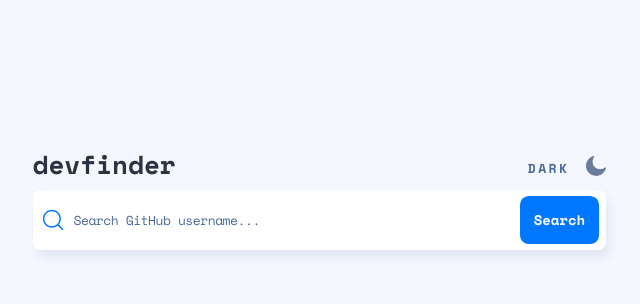
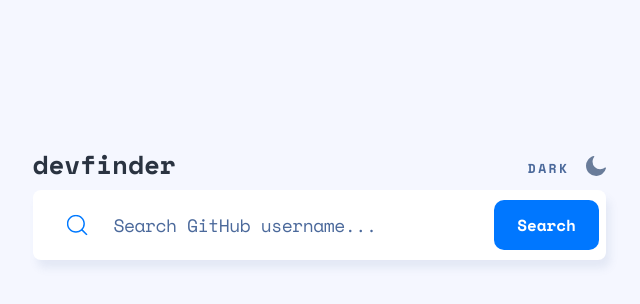
Before and after one commit to xaviguasch/github-user-search-app-react-redo-frontendmentor-prac, a React (Create React App) app: page / in a window 1280 px wide. Shown: the top 304 px of the page, without its empty margins (321-961 px from the left). Built offline with nearby package versions, Linux system fonts and the light colour scheme.

Commit message:
refactored whole error display functionality

```diff
--- a/src/App.js
+++ b/src/App.js
@@ -8,8 +8,7 @@
 
 function App() {
   const [userData, setUserData] = useState()
-  const [error, setError] = useState('')
-  const [errorDisplay, setErrorDisplay] = useState(true)
+  const [errorDisplay, setErrorDisplay] = useState(false)
   const [darkMode, setDarkMode] = useState(false)
 
   const getDataFromAPI = (user) => {
@@ -22,7 +21,6 @@
       })
       .then((data) => setUserData(data))
       .catch((error) => {
-        setError(error.message)
         setErrorDisplay(true)
       })
   }
@@ -44,14 +42,20 @@
     setDarkMode((prevState) => !prevState)
   }
 
-  if (error && errorDisplay) return <h1 onClick={hideErrorDisplay}>{error}</h1>
-
   return (
     <div className={`App ${darkMode ? 'dark-mode' : ''}`}>
       <div className='wrapper'>
         <Toggle darkMode={darkMode} onActivateDarkMode={activateDarkMode} />
-        <Search onSearchSubmit={handleSearchSubmit} darkMode={darkMode} />
-        {userData && <InfoCard userData={userData} darkMode={darkMode} />}
+        <Search
+          onSearchSubmit={handleSearchSubmit}
+          darkMode={darkMode}
+          errorDisplay={errorDisplay}
+          onHideErrorDisplay={hideErrorDisplay}
+        />
+
+        {!errorDisplay && userData && (
+          <InfoCard userData={userData} darkMode={darkMode} />
+        )}
       </div>
     </div>
   )
--- a/src/components/InfoCard.css
+++ b/src/components/InfoCard.css
@@ -129,31 +129,78 @@
 
 /* Tablet */
 @media (min-width: 768px) {
+  /* Card */
   .card {
+    margin-top: 1.5em;
+
     padding: 2.5em;
+  }
+
+  .card__main-grid {
+    column-gap: 2.5em;
+    row-gap: 1.5em;
+  }
+
+  .card__avatar {
+    width: 117px;
+    height: 117px;
+    margin-top: 0;
+  }
+
+  .starting-date {
+    margin-top: 0;
+  }
+
+  .card__inner-grid-2 {
+    margin-top: 0;
+
+    /* As mother grid */
+    row-gap: 1.875em;
+  }
+
+  .stats {
+    padding: 1em 2em 0.75em;
+
+    justify-content: center;
+  }
+
+  .measure {
+    text-align: left;
+    width: 100%;
+  }
+
+  .info {
+    flex-direction: column;
+    gap: 1.25em;
   }
 
   .info--list {
     grid-template-columns: 1fr 1fr;
+    grid-template-rows: auto auto;
+    row-gap: 1.1875em;
+  }
 
-    grid-template-areas:
-      'location twitter'
-      'blog company';
+  .list-el {
+    font-size: var(--fs-15);
+    width: 100%;
+
+    gap: 1em;
   }
 
   .list-el--location {
-    grid-area: location;
+    grid-row: 1 / 2;
+    grid-column: 1 /2;
   }
-
   .list-el--blog {
-    grid-area: blog;
+    grid-row: 2 / 3;
+    grid-column: 1 /2;
   }
-
   .list-el--twitter {
-    grid-area: twitter;
+    grid-row: 1 / 2;
+    grid-column: 2 /3;
   }
-
   .list-el--company {
-    grid-area: company;
+    grid-row: 2 / 3;
+    grid-column: 2 /3;
   }
 }
--- a/src/components/Search.css
+++ b/src/components/Search.css
@@ -21,10 +21,6 @@
 }
 
 .error-message {
-  display: none;
-}
-
-.error-message.show {
   display: block;
 
   position: absolute;
@@ -46,3 +42,25 @@
 .dark-mode .form {
   background: var(--clr-dark-blue);
 }
+
+/* ================== */
+/* MEDIA QUERIES */
+/* ================== */
+
+/* Tablet */
+@media (min-width: 768px) {
+  /* Form */
+  .form {
+    padding: 0.6em 0.4em 0.6em 2em;
+    height: 70px;
+  }
+
+  .svg-icon-search {
+    margin-right: 1.5em;
+  }
+
+  .error-message.show {
+    top: 20px;
+    right: 140px;
+  }
+}
--- a/src/components/Search.js
+++ b/src/components/Search.js
@@ -2,7 +2,7 @@
 
 import './Search.css'
 
-const Search = ({ onSearchSubmit, darkMode }) => {
+const Search = ({ onSearchSubmit, darkMode, errorDisplay, onHideErrorDisplay }) => {
   const [inputSearch, setInputSearch] = useState('')
 
   const handleSearchChange = (e) => {
@@ -15,6 +15,7 @@
     onSearchSubmit(inputSearch)
 
     setInputSearch('')
+    onHideErrorDisplay()
   }
 
   return (
@@ -31,12 +32,12 @@
         <input
           id='search'
           type='text'
-          placeholder='Search GitHub username...'
+          placeholder={`${errorDisplay ? '' : 'Search GitHub username...'}`}
           value={inputSearch}
           onChange={handleSearchChange}
         />
         <button className='btn'>Search</button>
-        <span className='error-message'>No results</span>
+        <span className='error-message'>{errorDisplay ? 'No results' : ''}</span>
       </form>
     </div>
   )
--- a/src/index.css
+++ b/src/index.css
@@ -258,6 +258,24 @@
     color: var(--clr-gray);
   }
 
+  /* Buttons & inputs */
+  input[type='text'] {
+    font-size: var(--fs-18);
+  }
+
+  input::placeholder {
+    font-size: var(--fs-18);
+  }
+
+  .btn {
+    display: inline-block;
+    height: 100%;
+    padding: 0.75em 1.45em;
+    border-radius: 0.625em;
+
+    font-size: var(--fs-16);
+  }
+
   /* Utility styles */
   .wrapper {
     max-width: 573px;
```
